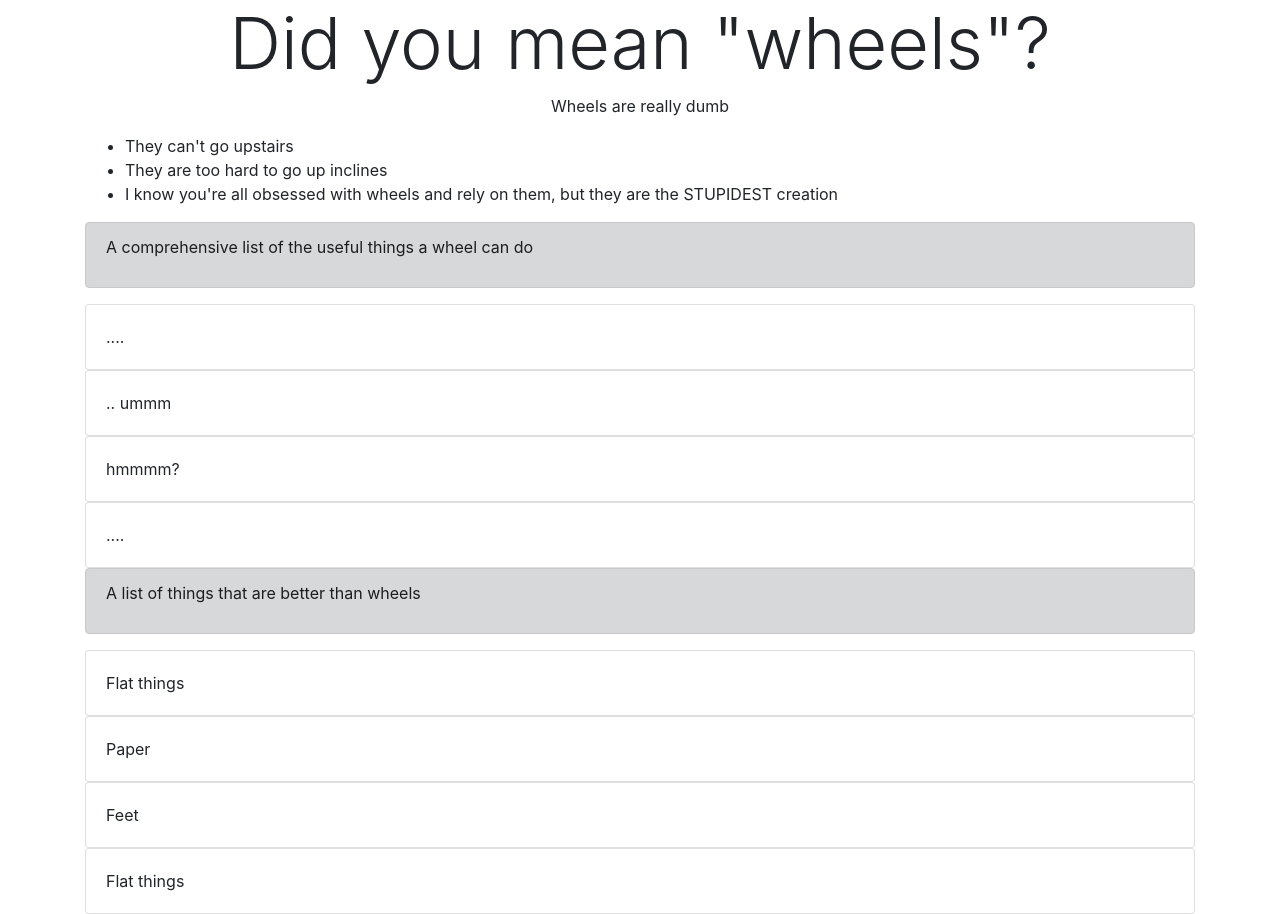
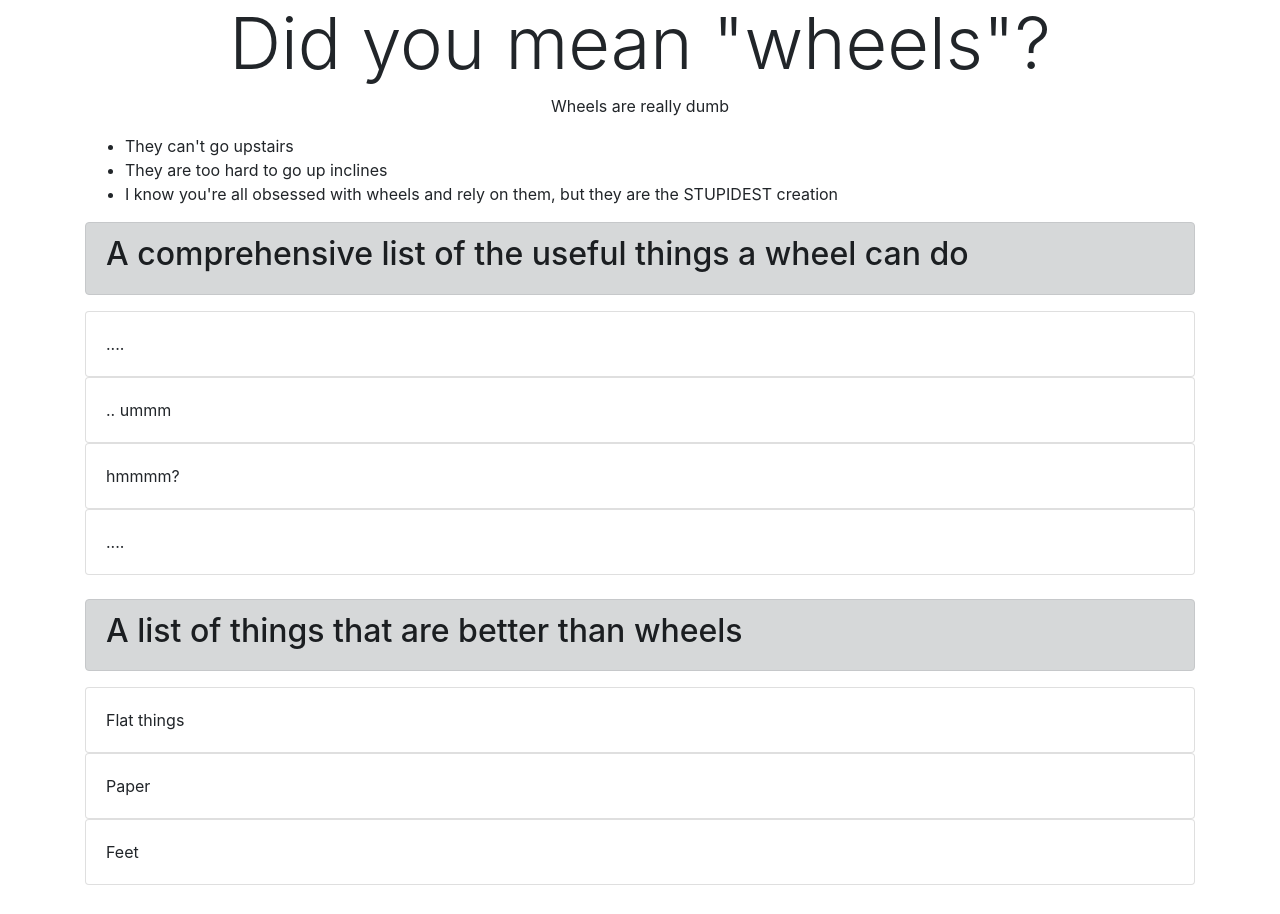
Before and after one commit to Wyseguys/wheelsarestupid, a website: page results.html in a window 1280 px wide. After the commit the page ends 885 px from the top, so only its background shows below. Drawn offline with nearby package versions, Linux system fonts and the light colour scheme.

Commit message:
headings

```diff
--- a/results.html
+++ b/results.html
@@ -45,7 +45,7 @@
   <div class="row">
     <div class="col">
       <div class="alert alert-dark" role="alert">
-        <p>A comprehensive list of the useful things a wheel can do</p>
+        <h2>A comprehensive list of the useful things a wheel can do</h2>
       </div>
       <div class="card">
         <div class="card-body">
@@ -67,18 +67,19 @@
           ....
         </div>
       </div>
-
-
-
+    </div>
+  </div>
+  <div class="row"><div class="col">&nbsp;</div></div>
+  <div class="row">
+      <div class="col">
         <div class="alert alert-dark" role="alert">
-        <p>A list of things that are better than wheels</p>
+          <h2>A list of things that are better than wheels</h2>
         </div>
         <div class="card">
           <div class="card-body">
             Flat things
           </div>
         </div>
-
         <div class="card">
           <div class="card-body">
             Paper
@@ -87,11 +88,6 @@
         <div class="card">
           <div class="card-body">
             Feet
-        </div>
-      </div>
-      <div class="card">
-        <div class="card-body">
-          Flat things
           </div>
         </div>
     </div>
```
Lines whose indentation alone changed are shown as unchanged.
